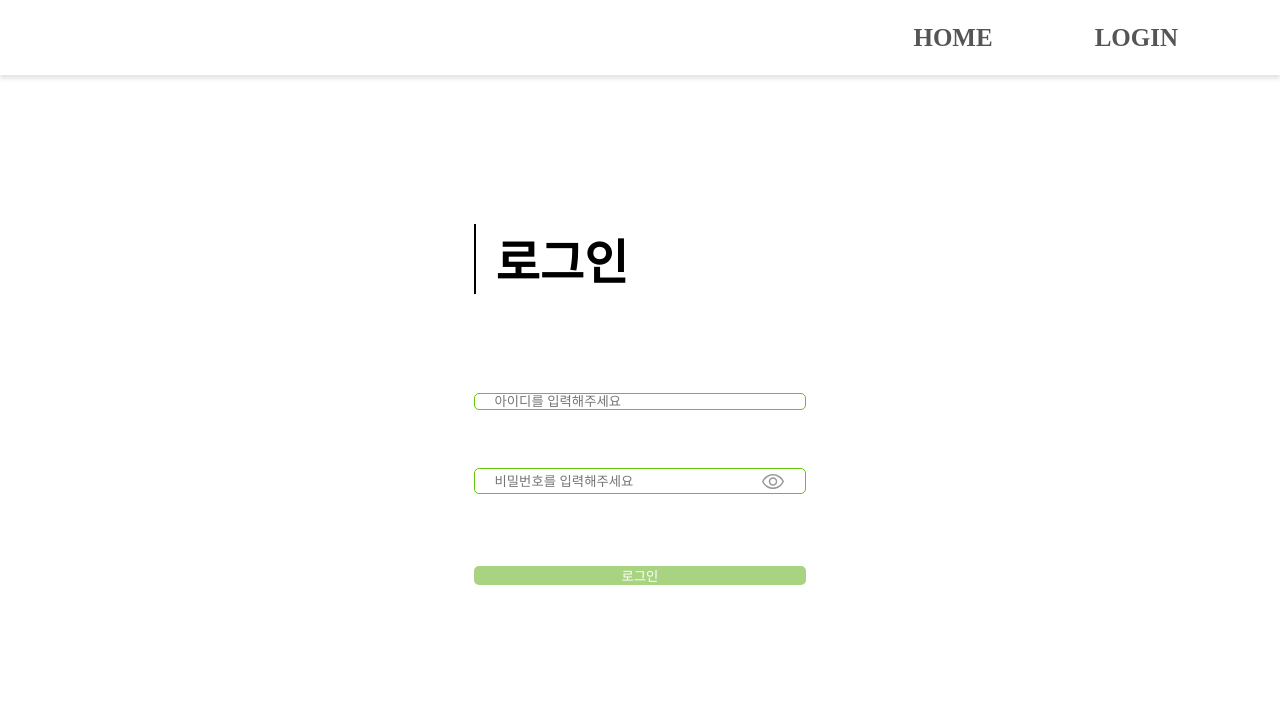
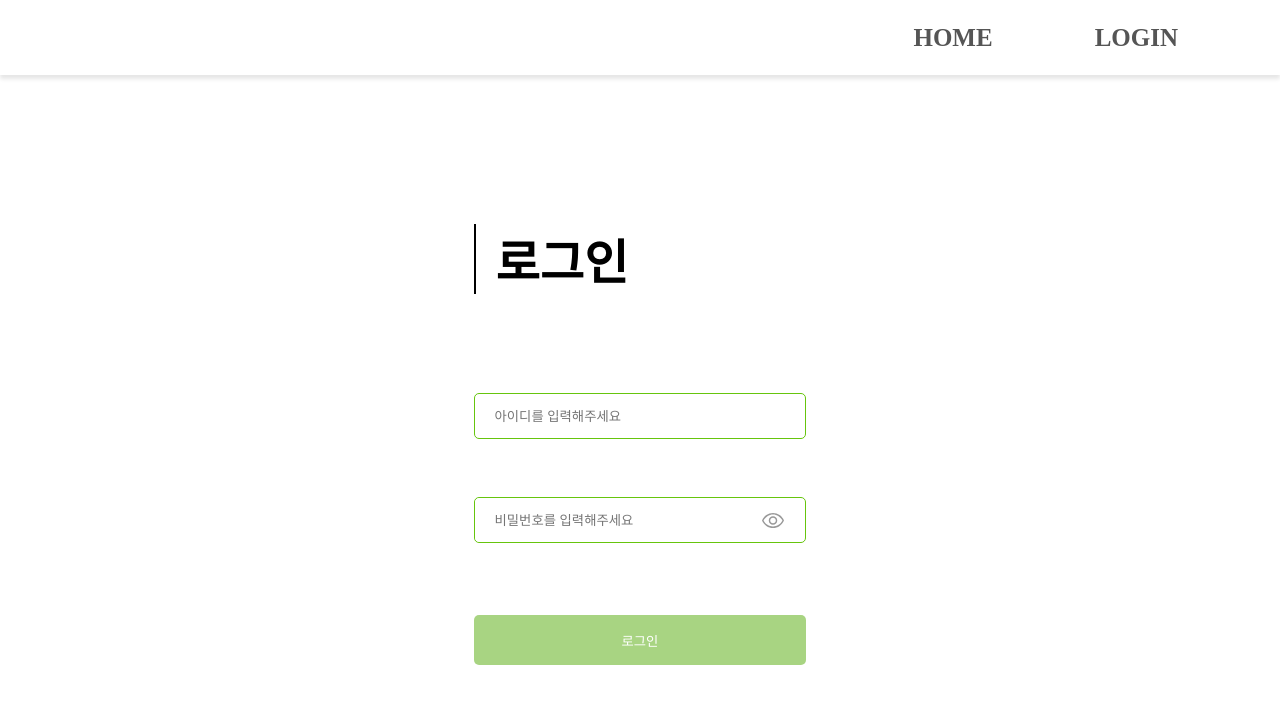
Before and after one commit to Gram-Doffice/Doffice_FE, a React (Vite) app: page /login in a window 1280 px wide. Shown: the top 704 px of the page. Built offline with nearby package versions, Linux system fonts and the light colour scheme.

Commit message:
11/04 - px수정

```diff
--- a/src/pages/Login.jsx
+++ b/src/pages/Login.jsx
@@ -37,7 +37,7 @@ const Body = styled.div`
 
 const Login_Box = styled.div`
   width: 26%;
-  height: 44%;
+  height: 500px;
   position: absolute;
   top: 28%;
   left: 37%;
```
